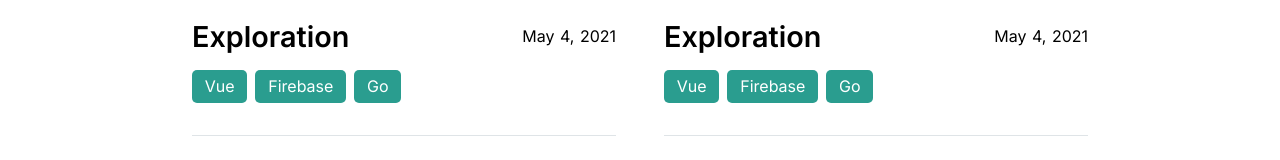
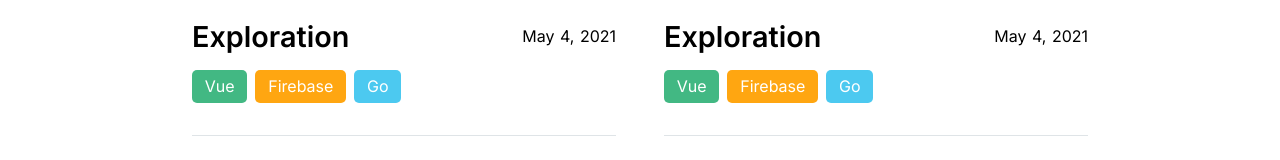
Before and after one commit to nikhilhenry/personal-site, a Nuxt app: page /projects in a window 1280 px wide. Shown: the part 749-909 px from the top of the page. Built offline with nearby package versions, Linux system fonts and the light colour scheme.

Commit message:
add different colors for each stack

```diff
--- /dev/null
+++ b/assets/styling/stackColors.scss
@@ -0,0 +1,11 @@
+.vue {
+  background-color: #42b883;
+}
+
+.firebase {
+  background-color: #ffa611;
+}
+
+.go {
+  background-color: #4cc9f0;
+}
--- a/components/ProjectItem.vue
+++ b/components/ProjectItem.vue
@@ -21,6 +21,8 @@
 </template>
 
 <style lang="scss" scoped>
+@import '../assets/styling/stackColors.scss';
+
 .article {
   display: flex;
   flex-direction: column;
@@ -54,7 +56,7 @@
       .stack {
         margin-right: 0.5rem;
         padding: 0.4rem 0.8rem 0.4rem;
-        background-color: #2a9d8f;
+        // background-color: #2a9d8f;
         color: #fff;
         border-radius: 5px;
         text-transform: capitalize;
```
